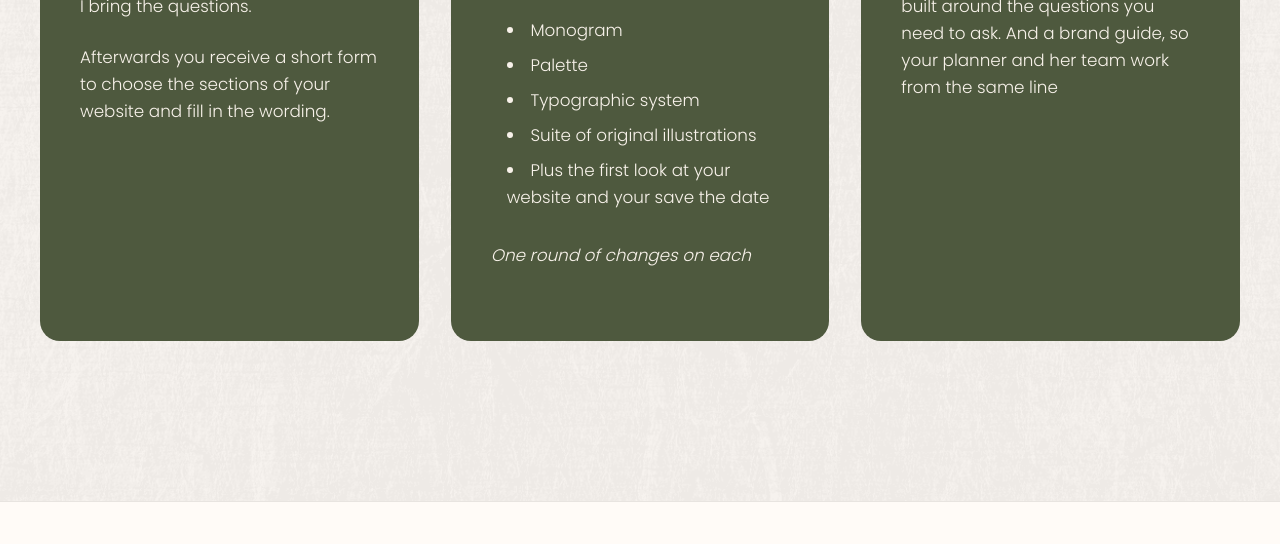
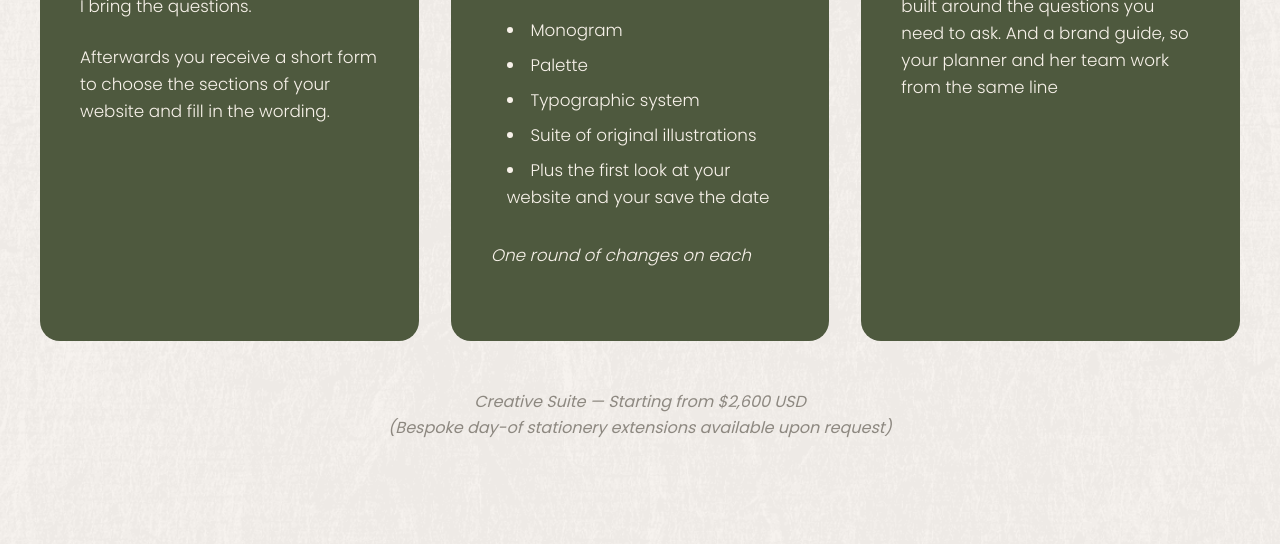
Before and after one commit to paulamacouzet/paulamacouzet.com, a website built with Vite: page weddings/index.html in a window 1280 px wide. Shown: the part 3030-3574 px from the top of the page. Built offline with nearby package versions, Linux system fonts and the light colour scheme.

Commit message:
Add pricing text below experience cards

```diff
--- a/weddings/index.html
+++ b/weddings/index.html
@@ -123,6 +123,10 @@
               <p>Your save the date, set up in your platform. Your website, live on your own domain, with a custom RSVP built around the questions you need to ask. And a brand guide, so your planner and her team work from the same line</p>
             </div>
           </div>
+          <div class="pricing-info">
+            <p>Creative Suite — Starting from $2,600 USD</p>
+            <p>(Bespoke day-of stationery extensions available upon request)</p>
+          </div>
         </section>
       </main>
 
--- a/weddings/style.css
+++ b/weddings/style.css
@@ -260,6 +260,17 @@ body {
   width: 100%;
   justify-content: center;
   flex-wrap: wrap;
+}
+
+.pricing-info {
+  width: 100%;
+  text-align: center;
+  margin-top: 3rem;
+  font-family: var(--font-body);
+  font-style: italic;
+  color: var(--color-text);
+  font-size: 1rem;
+  line-height: 1.6;
 }
 
 .experience-card {
```
